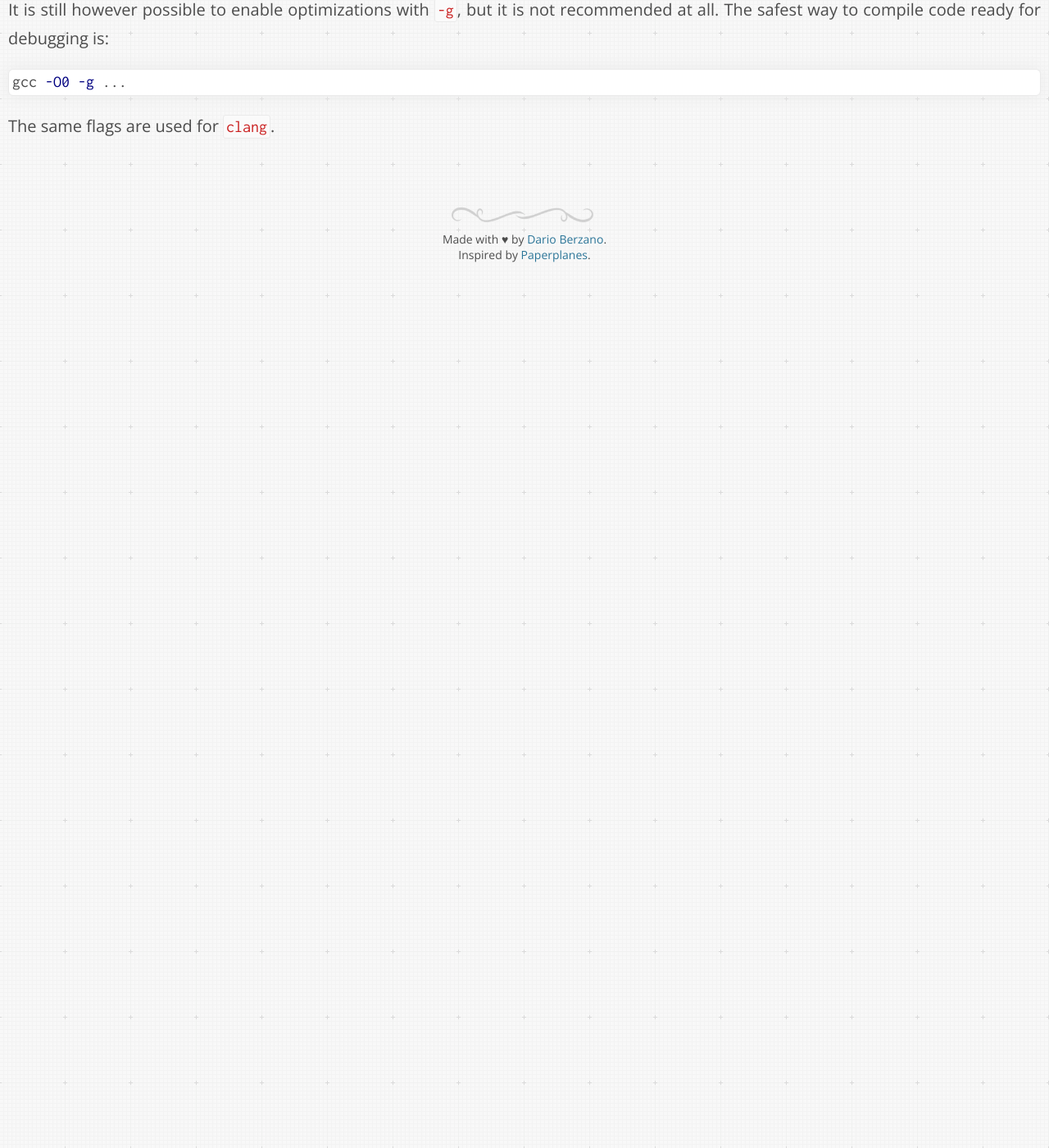
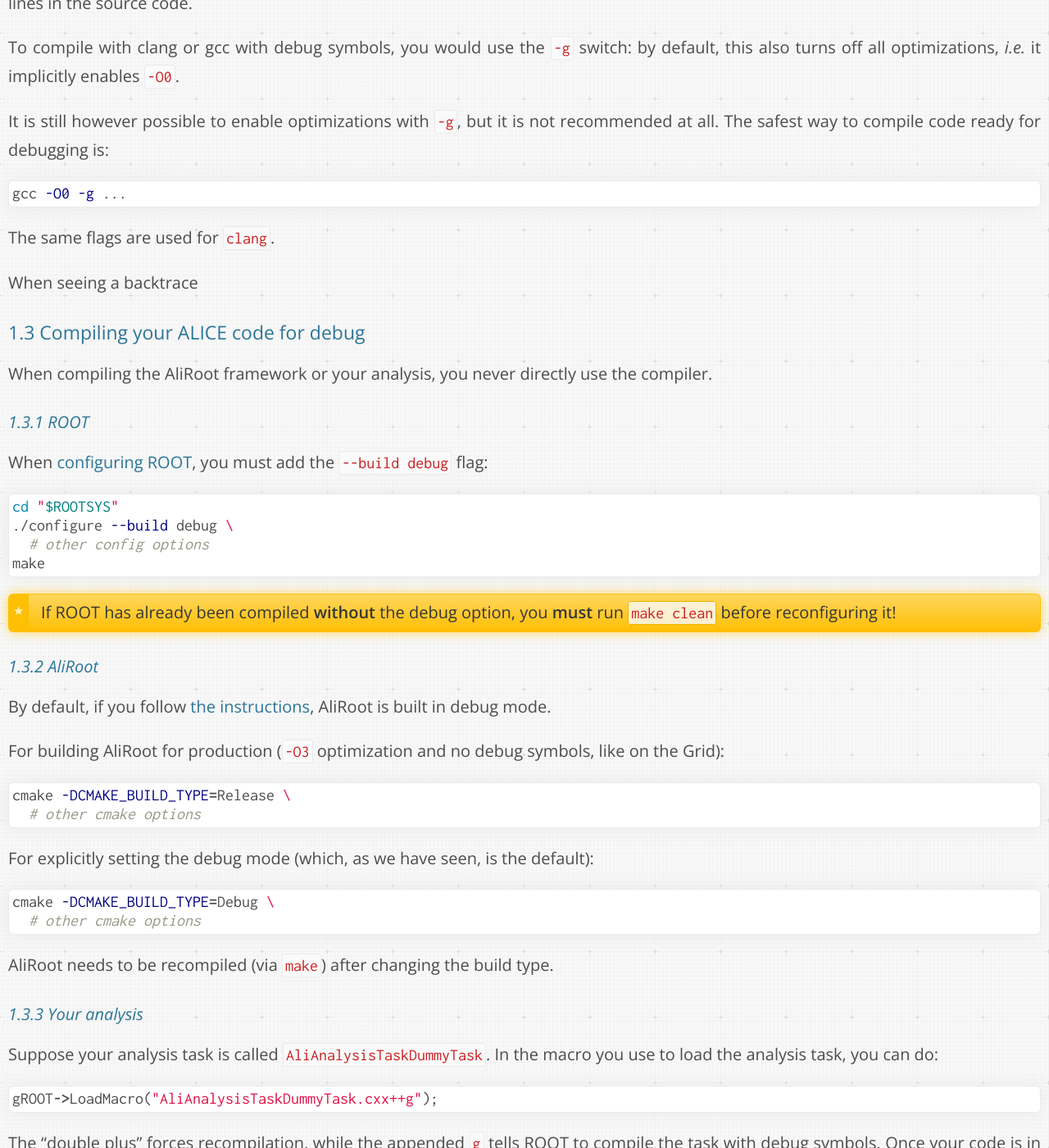
Before and after one commit to dberzano/dberzano.github.io, a Jekyll site: the page built from alice/debug/index.md, in a window 1280 px wide and 1400 px high, scrolled down 1800 px. Shown: the whole window at 82% size. Built offline with Jekyll 4.4.1, drawn with Linux system fonts in a browser that asks for light colours; Markdown is read by kramdown in place of the engine named in the settings; before the commit the page ends 2145 px from its top, so only the background shows below that; some of the changed text lies outside the part shown.

Commit message:
DebugTut: AliRoot and ROOT debug

````diff
--- a/alice/debug/index.md
+++ b/alice/debug/index.md
@@ -85,7 +85,103 @@
 
 The same flags are used for `clang`.
 
+When seeing a backtrace
 
+
+### Compiling your ALICE code for debug
+
+When compiling the AliRoot framework or your analysis, you never
+directly use the compiler.
+
+
+#### ROOT
+
+When [configuring ROOT](../install-aliroot/manual/#root), you must add
+the `--build debug` flag:
+
+```bash
+cd "$ROOTSYS"
+./configure --build debug \
+  # other config options
+make
+```
+
+> If ROOT has already been compiled **without** the debug option, you
+> **must** run `make clean` before reconfiguring it!
+
+
+#### AliRoot
+
+By default, if you follow
+[the instructions](../install-aliroot/manual/#configure_and_build_aliroot),
+AliRoot is built in debug mode.
+
+For building AliRoot for production (`-O3` optimization and no debug
+symbols, like on the Grid):
+
+```bash
+cmake -DCMAKE_BUILD_TYPE=Release \
+  # other cmake options
+```
+
+For explicitly setting the debug mode (which, as we have seen, is the
+default):
+
+```bash
+cmake -DCMAKE_BUILD_TYPE=Debug \
+  # other cmake options
+```
+
+AliRoot needs to be recompiled (via `make`) after changing the build
+type.
+
+
+#### Your analysis
+
+Suppose your analysis task is called `AliAnalysisTaskDummyTask`. In
+the macro you use to load the analysis task, you can do:
+
+```c++
+gROOT->LoadMacro("AliAnalysisTaskDummyTask.cxx++g");
+```
+
+The "double plus" forces recompilation, while the appended `g` tells
+ROOT to compile the task with debug symbols. Once your code is in
+production, just remove the `g`:
+
+```c++
+gROOT->LoadMacro("AliAnalysisTaskDummyTask.cxx++");
+```
+
+Please note that debug code is considerably slower than production
+code, although it provides you with more information. A visible effect
+is a clearer backtrace if the code crashes. Consider the following
+backtrace snippet:
+
+```
+ *** Break *** segmentation violation
+ Generating stack trace...
+ 0x00000001191d3bdd in AliAnalysisTaskSE::Exec(char const*) (in libANALYSISalice.so) (AliAnalysisTask.h:118)
+ 0x0000000111df577f in TTask::ExecuteTask(char const*) (in libCore.5.so) + 383
+ 0x00000001110518ed in AliAnalysisManager::ExecAnalysis(char const*) (in libANALYSIS.so) (AliAnalysisManager.cxx:2323)
+ 0x0000000111061be8 in AliAnalysisSelector::Process(long long) (in libANALYSIS.so) (AliAnalysisSelector.cxx:164)
+ 0x0000000114aa824f in TTreePlayer::Process(TSelector*, char const*, long long, long long) (in libTreePlayer.5.so) + 895
+ 0x000000011105afd6 in AliAnalysisManager::StartAnalysis(char const*, TTree*, long long, long long) (in libANALYSIS.so) (AliAnalysisManager.cxx:1950)
+ 0x0000000111086153 in G__G__ANALYSIS_208_0_14(G__value*, char const*, G__param*, int) (in libANALYSIS.so) (G__ANALYSIS.cxx:4560)
+ 0x0000000112578881 in Cint::G__ExceptionWrapper(int (*)(G__value*, char const*, G__param*, int), G__value*, char*, G__param*, int) (in libCint.5.so) + 49
+ 0x000000011262185b in G__execute_call (in libCint.5.so) + 75
+ 0x0000000112621cbc in G__call_cppfunc (in libCint.5.so) + 860
+ 0x00000001125f563e in G__interpret_func (in libCint.5.so) + 5198
+ 0x00000001125e3a67 in G__getfunction (in libCint.5.so) + 5655
+...
+```
+
+Line numbers are present (like `AliAnalysisTask.h:113`) as extra
+information provided by debug symbols. Debug symbols also retain
+variable names, as we will see when running our code through `gdb`.
+
+> Only use debug builds for temporary tests: turn off debugging when
+> sending your code to production!
 
 <!--
 Refined version
````
